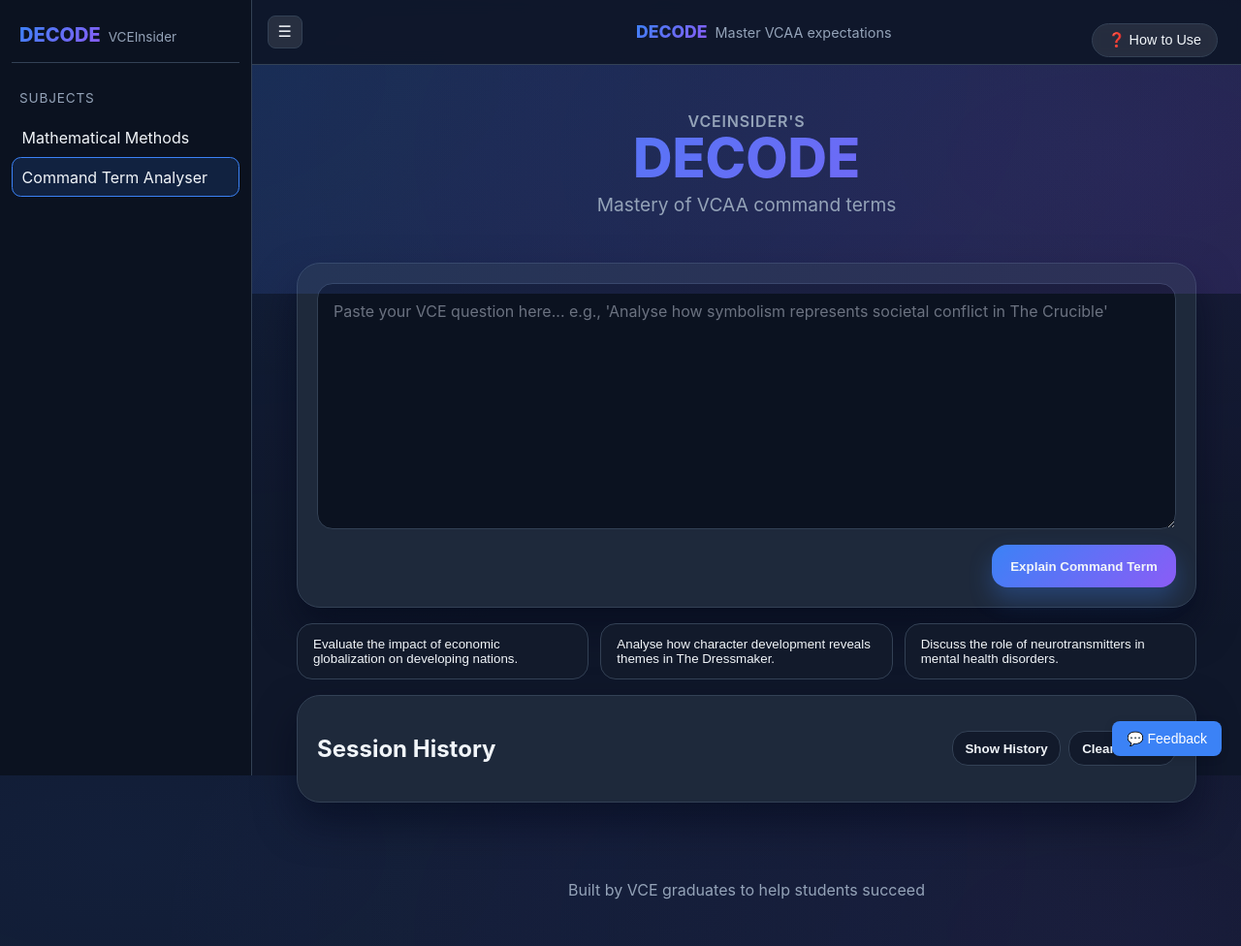
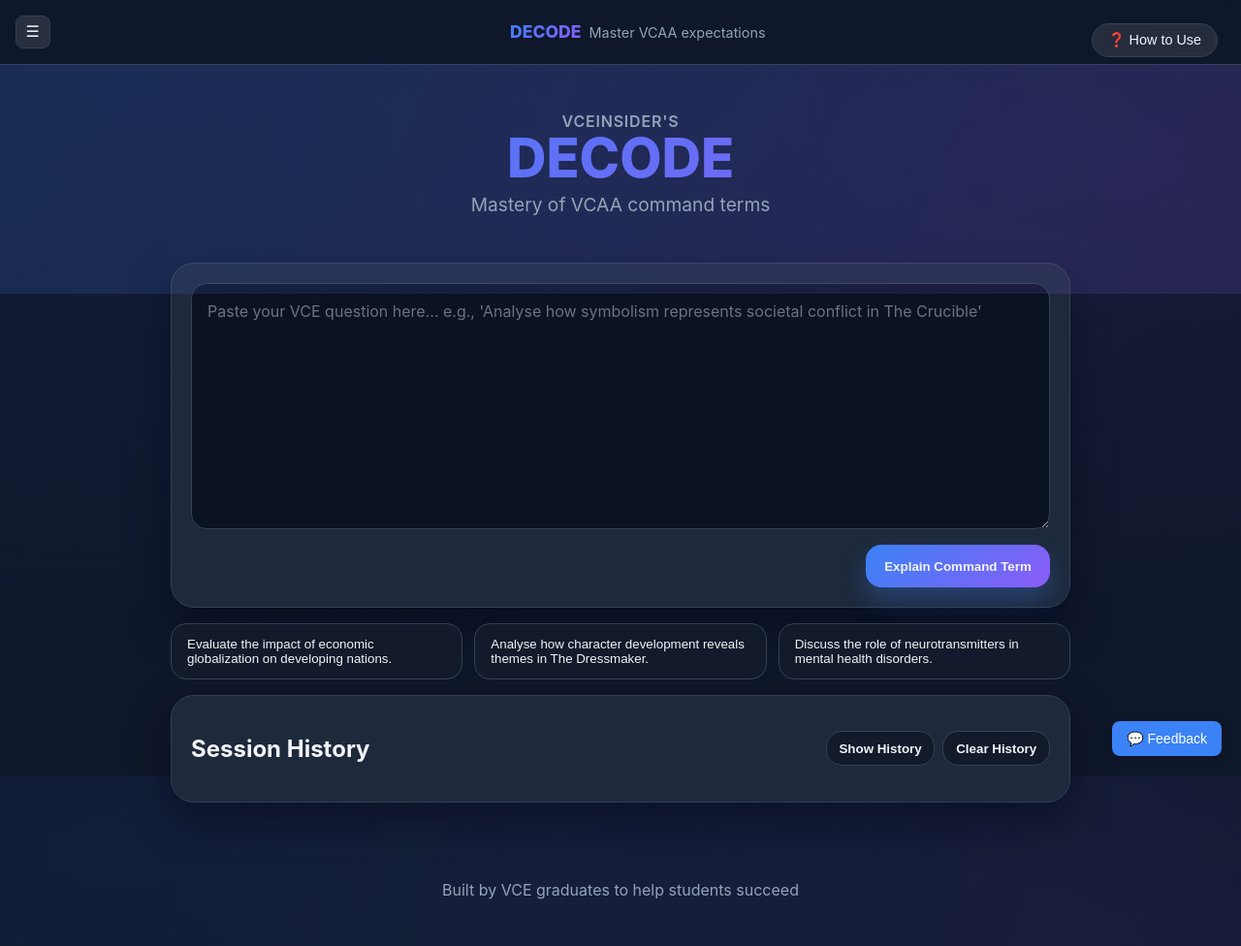
Before and after one commit to hal4petiatharva-lgtm/vcaa-explainer, a Flask app: page / in a window 1280 px wide. Shown: the whole page at 97% size. Run offline with Flask 3, Linux system fonts and the light colour scheme; some libraries are stand-ins or nearby versions.

Commit message:
Update base.html

```diff
--- a/templates/base.html
+++ b/templates/base.html
@@ -145,7 +145,7 @@
   </head>
   <body>
     <div class="layout">
-      <nav id="sidebar" class="sidebar">
+      <nav id="sidebar" class="sidebar collapsed">
         <div class="brand">
           <div class="brand-title">DECODE</div>
           <div class="brand-sub">VCEInsider</div>
@@ -166,7 +166,7 @@
           </li>
         </ul>
       </nav>
-      <div id="content" class="content">
+      <div id="content" class="content expanded">
         <div class="topbar">
           <button id="hamburger" class="hamburger">☰</button>
           <div class="topbar-brand">
```
